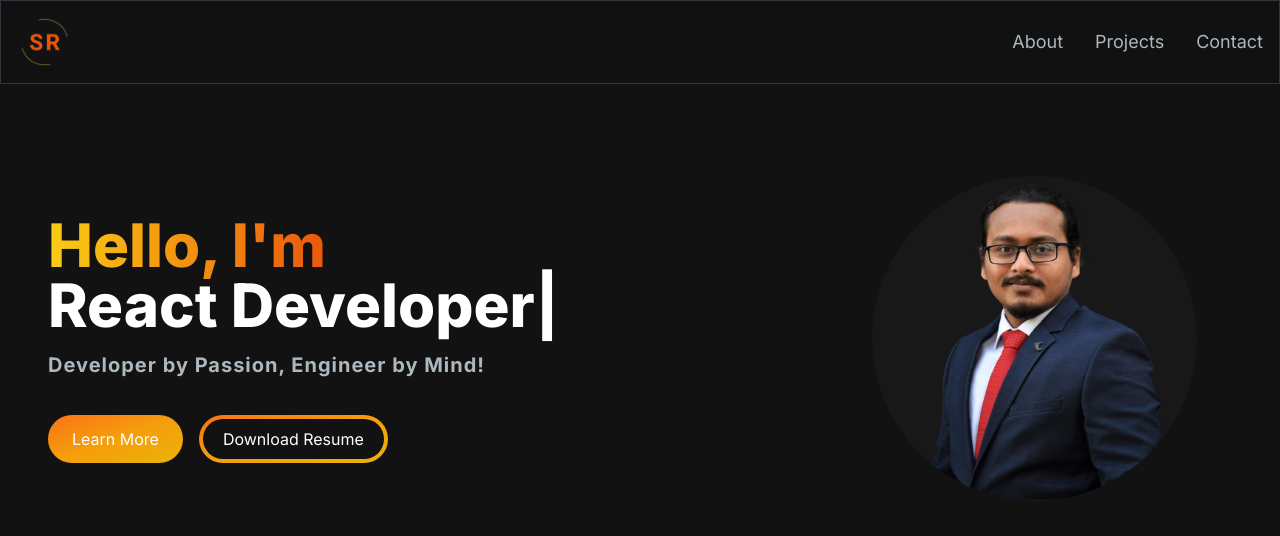
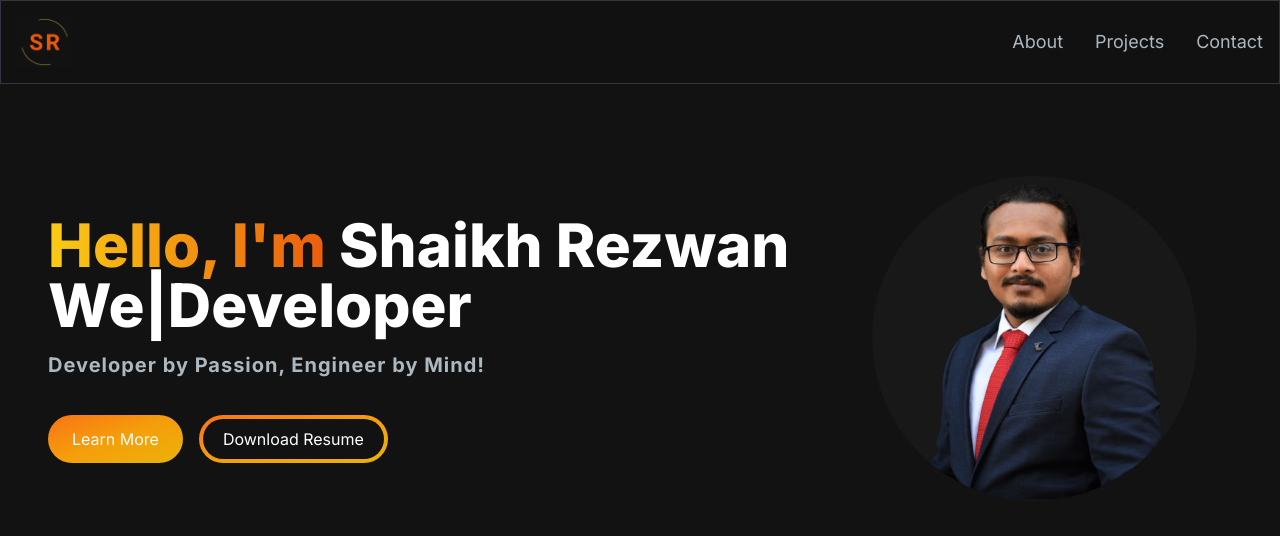
Before and after one commit to Rezwan66/shaikh-portfolio-nextjs, a Next.js app: page / in a window 1280 px wide. Shown: the top 536 px of the page. Built offline with nearby package versions, Linux system fonts and the light colour scheme.

Commit message:
edited Hero Section

```diff
--- a/src/app/components/HeroSection.jsx
+++ b/src/app/components/HeroSection.jsx
@@ -1,8 +1,10 @@
 'use client';
 import Image from 'next/image';
+import { useEffect, useState } from 'react';
 import { TypeAnimation } from 'react-type-animation';
 
 const HeroSection = () => {
+  const [showName, setShowName] = useState(true);
   return (
     <section className="lg:py-16">
       <div className="grid grid-cols-1 sm:grid-cols-12">
@@ -12,23 +14,25 @@ const HeroSection = () => {
             <span className="text-transparent bg-clip-text bg-gradient-to-r from-yellow-400 to-orange-600">
               Hello, I&apos;m{' '}
             </span>
+            <span>Shaikh Rezwan</span>
             <br />
             <TypeAnimation
               sequence={[
                 // Same substring at the start will only be typed out once, initially
-                'Shaikh Rezwan',
-                1000, // wait 1s before replacing "Mice" with "Hamsters"
-                'Web Developer',
+                // 'Shaikh Rezwan',
+                // 1000, // wait 1s before replacing "Mice" with "Hamsters"
+                'Web',
                 1000,
-                'React Developer',
+                'React',
                 1000,
-                'MERN Developer',
+                'MERN',
                 1000,
               ]}
               wrapper="span"
               speed={50}
               repeat={Infinity}
             />
+            <span>Developer</span>
           </h1>
           <p className="text-[#ADB7BE] mb-6 text-lg sm:text-xl tracking-wider font-bold">
             Developer by Passion, <br className="sm:block lg:hidden hidden" />{' '}
```
